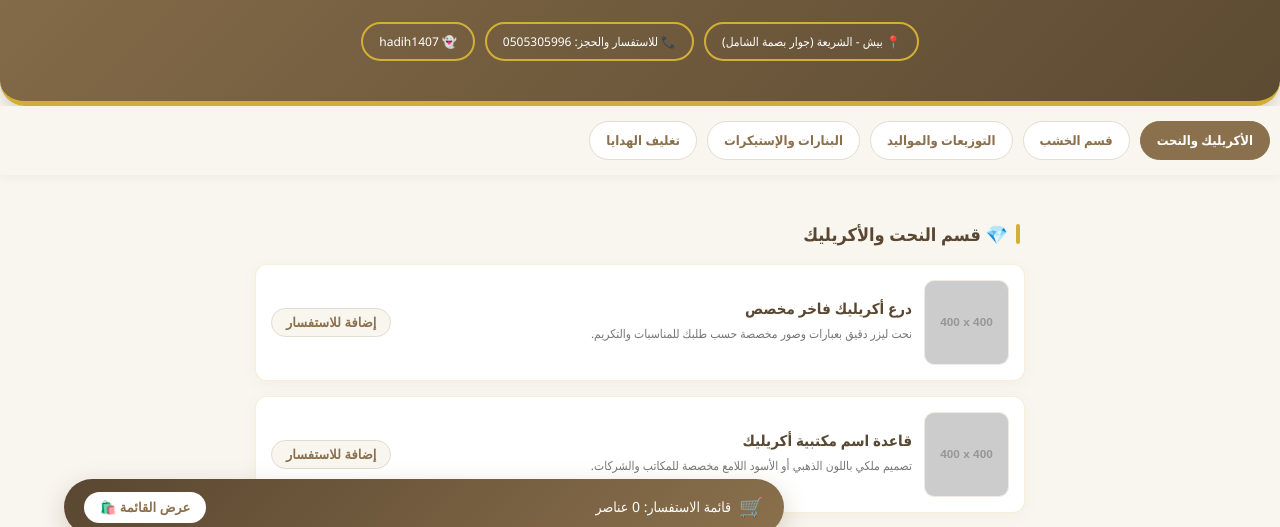
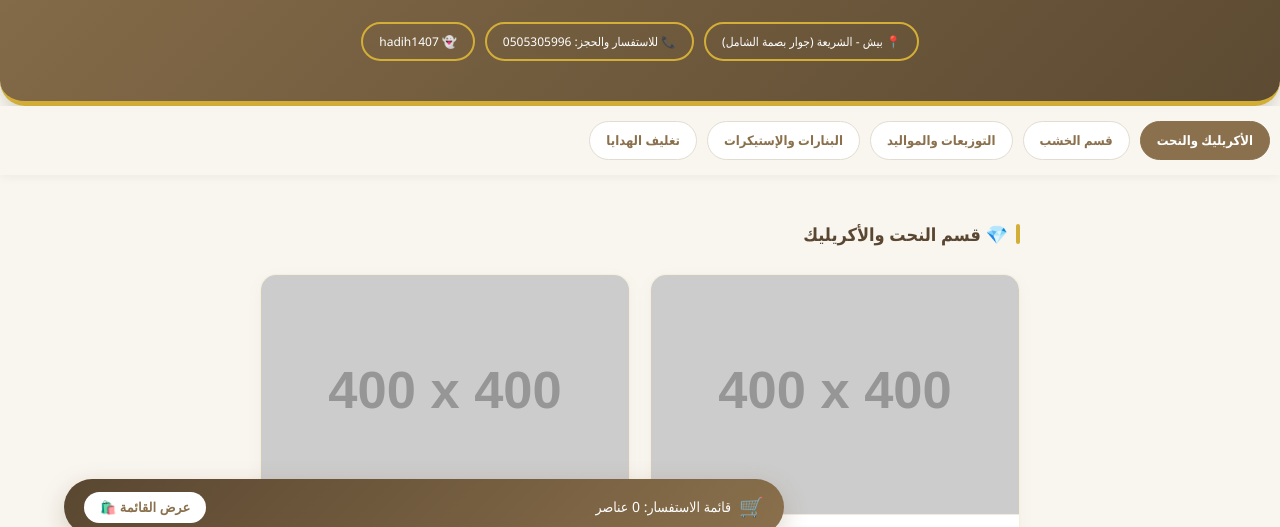
Before and after one commit to deerty666/6666, a plain HTML site: page index.html in a window 1280 px wide. Shown: the part 250-777 px from the top of the page. Drawn offline with Linux system fonts and the light colour scheme; placeholder pictures from the web are drawn by us.

Commit message:
Refactor styles for item cards and grid layout

```diff
--- a/styles.css
+++ b/styles.css
@@ -145,7 +145,6 @@ header p {
     color: var(--white);
     border-color: var(--primary-color);
 }
-
 /* ==========================================
    4️⃣ تصميم بطاقات المنتجات وقوائم العرض
 ========================================== */
@@ -169,45 +168,47 @@ header p {
 }
 
 .items-grid {
-    display: flex;
-    flex-direction: column;
-    gap: 15px;
+    display: grid;
+    grid-template-columns: repeat(auto-fill, minmax(280px, 1fr));
+    gap: 20px;
+    padding: 10px 5px;
 }
 
 .item-card {
     background-color: var(--white);
-    border-radius: 12px;
-    padding: 15px;
+    border-radius: 16px;
+    overflow: hidden;
     display: flex;
-    align-items: center;
-    gap: 12px;
+    flex-direction: column; /* ترتيب عمودي لتصبح الصورة في الأعلى */
     box-shadow: 0 4px 15px rgba(138, 112, 76, 0.05);
-    border: 1px solid rgba(214, 175, 55, 0.2); /* حدود ذهبية ناعمة للكروت */
+    border: 1px solid rgba(214, 175, 55, 0.2);
     transition: transform 0.3s ease, box-shadow 0.3s ease;
 }
 
 .item-card:hover {
-    transform: translateY(-2px);
+    transform: translateY(-4px);
     border-color: #D4AF37;
     box-shadow: 0 6px 20px rgba(214, 175, 55, 0.15);
 }
 
 .item-img {
-    width: 85px;
-    height: 85px;
+    width: 100%; /* تأخذ كامل عرض الكرت */
+    height: 240px; /* ارتفاع مناسب لإبراز تفاصيل صور المنتجات */
     object-fit: cover;
-    border-radius: 10px;
-    border: 1px solid #f0eae0;
+    border-radius: 0;
+    border: none;
+    border-bottom: 1px solid #f0eae0;
     background-color: var(--light-color);
     flex-shrink: 0;
 }
 
 .item-details {
+    padding: 15px 15px 5px 15px;
     flex: 1;
 }
 
 .item-name {
-    font-size: 15px;
+    font-size: 16px;
     font-weight: bold;
     color: var(--dark-color);
     margin-bottom: 4px;
@@ -217,28 +218,25 @@ header p {
     font-size: 12px;
     color: var(--gray-color);
     margin-bottom: 6px;
-    display: -webkit-box;
-    -webkit-line-clamp: 2;
-    -webkit-box-orient: vertical;
-    overflow: hidden;
+    line-height: 1.6;
 }
 
 .item-price {
-    font-size: 14px;
-    font-weight: bold;
-    color: var(--primary-color);
+    display: none; /* إخفاء السعر بناءً على طريقة العرض الجديدة */
 }
 
 .add-btn {
     background-color: var(--light-color);
     color: var(--primary-color);
     border: 1px solid #e2dcd0;
-    padding: 6px 14px;
-    border-radius: 20px;
+    padding: 10px 14px;
+    border-radius: 25px; /* تصميم دائري متناسق */
     font-size: 13px;
     font-weight: bold;
     cursor: pointer;
+    margin: 15px;
     transition: all 0.2s;
+    text-align: center;
 }
 
 .add-btn:hover {
```
